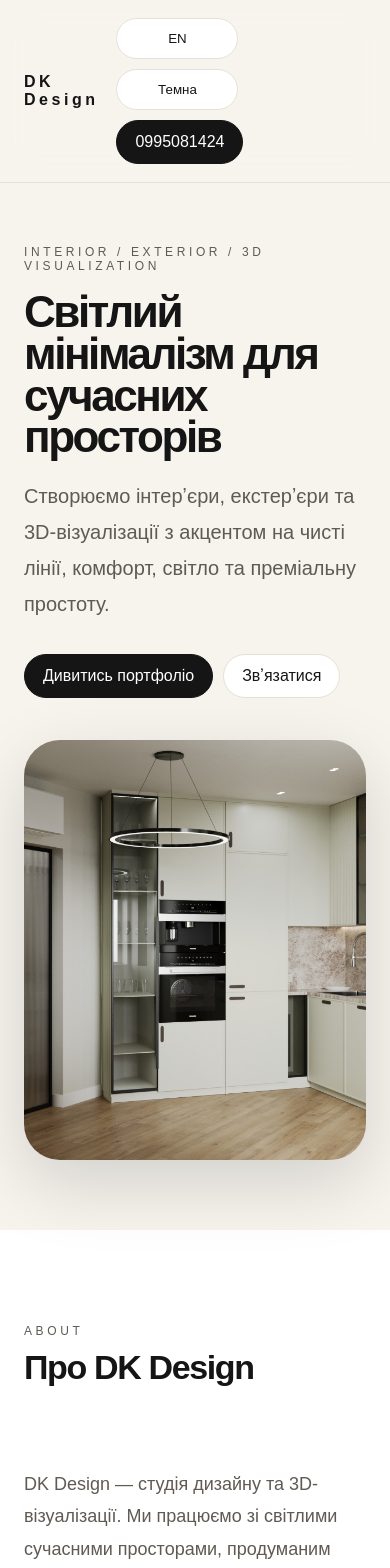
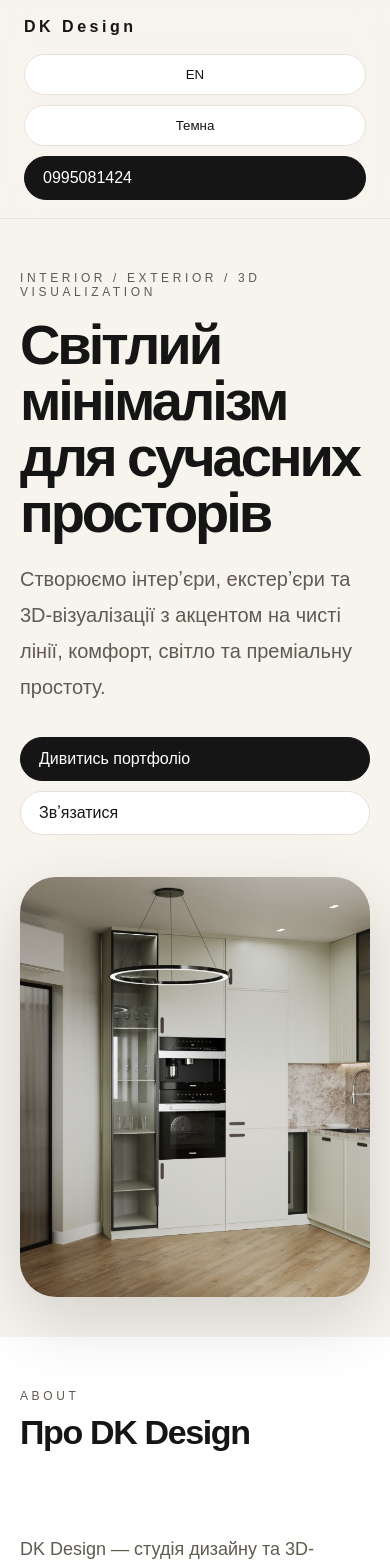
Before and after one commit to dkdesing/dk-portfolio, a Next.js app: page / in a window 390 px wide. Shown: the top 1568 px of the page. Built offline with nearby package versions, Linux system fonts and the light colour scheme.

Commit message:
Update style.css

```diff
--- a/app/style.css
+++ b/app/style.css
@@ -30,3 +30,57 @@ html[data-theme="dark"] .contactBox .text {
 .langEn { display: none; }
 html[data-lang="en"] .langUa { display: none; }
 html[data-lang="en"] .langEn { display: inline; }
+
+@media (max-width: 768px) {
+
+  nav {
+    padding: 20px;
+    flex-wrap: wrap;
+    gap: 12px;
+  }
+
+  h1 {
+    font-size: 56px !important;
+    line-height: 1 !important;
+  }
+
+  section {
+    padding: 40px 20px !important;
+  }
+
+  .hero {
+    padding-top: 40px !important;
+  }
+
+  .projects-grid {
+    grid-template-columns: 1fr !important;
+  }
+
+  .project-images {
+    grid-template-columns: 1fr !important;
+  }
+
+  .contact-buttons {
+    flex-direction: column !important;
+    width: 100%;
+  }
+
+  button,
+  .btn {
+    width: 100%;
+  }
+
+  img {
+    width: 100%;
+    height: auto;
+  }
+
+  .team-grid {
+    grid-template-columns: 1fr !important;
+  }
+
+  .about-grid {
+    grid-template-columns: 1fr !important;
+  }
+
+}
```
